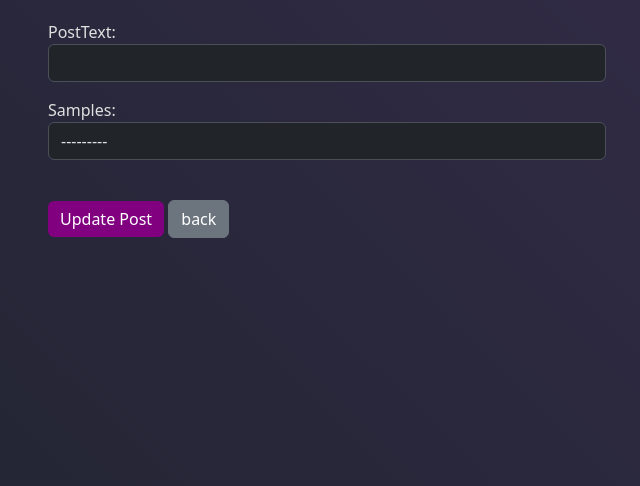
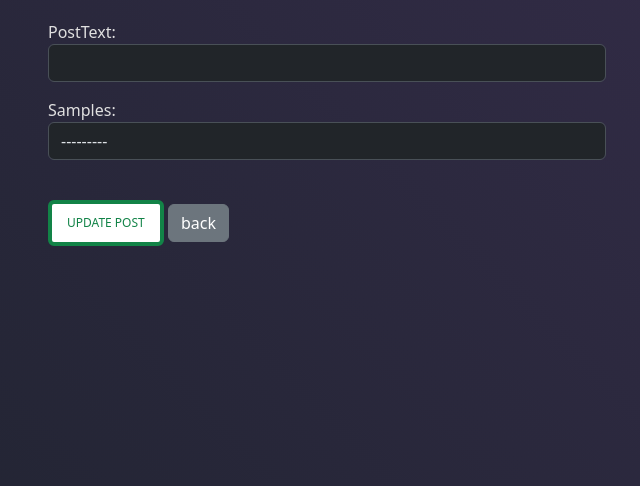
Before and after one commit to chrispugliese/SampleShare, a Django app: template website/templates/update_post.html in a window 1280 px wide. Shown: the part 140-626 px from the top of the page, without its empty margins (313-953 px from the left). Run offline with Django 5.2, Linux system fonts and the light colour scheme; the template is opened without the code that fills it: values that come from a table or form of the project are taken from there, others are empty.

Commit message:
More UI Changes
Made changes to the like button to make it more aligned with the comment button and back button.  Changed the primary buttons in update post and comment to match the profile page.

```diff
--- a/website/templates/update_comment.html
+++ b/website/templates/update_comment.html
@@ -1,6 +1,7 @@
 {% extends 'base.html' %}
 {% block content %}
-
+{% load static %}
+<link rel="stylesheet" href="{% static 'css/custom_style.css' %}"/>
 <div class="col-md-6 offset-md-3">
 <h1>Update Comment</h1>
 <br/>
@@ -11,7 +12,7 @@
 	{{ form.as_p }}
 
 <br/>
-  <button type="submit" class="btn btn-primary">Update Comment</button>
+  <button type="submit" class="btn animated-border-btn">Update Comment</button>
   <a href ="{% url 'user_post' current_post %}" class="btn btn-secondary">back</a>
 
 </form>
--- a/website/templates/update_post.html
+++ b/website/templates/update_post.html
@@ -1,6 +1,7 @@
 {% extends 'base.html' %}
+{% load static %}
 {% block content %}
-
+<link rel="stylesheet" href="{% static 'css/custom_style.css' %}"/>
 <div class="col-md-6 offset-md-3">
 <h1>Update Post</h1>
 <br/>
@@ -11,7 +12,7 @@
 	{{ form.as_p }}
 
 <br/>
-  <button type="submit" class="btn btn-primary">Update Post</button>
+  <button type="submit" class="btn animated-border-btn">Update Post</button>
   <a href ="{% url 'user_post' current_post.id %}" class="btn btn-secondary">back</a>
 </form>
 
--- a/website/templates/userPost.html
+++ b/website/templates/userPost.html
@@ -43,8 +43,9 @@
     <div class="card-body">
 
     <p class="card-text">
-    <strong>Text: </strong>{{ user_post.postText }}
+    {{ user_post.postText }}
     <br/>
+    <hr>
     </p>
 
     <div class="post-sample-text">
@@ -77,7 +78,7 @@
 
 <!------------------- Like Code --------------------->
 <form action = "{% url 'like_post' user_post.id %}" method="POST">
-  <div class="card">
+  <div class="card like-card">
   <div class="like-container">
     {% csrf_token %}
 
```
Also changed, not shown: static/css/post_comment_style.css (+7 -2 lines).
